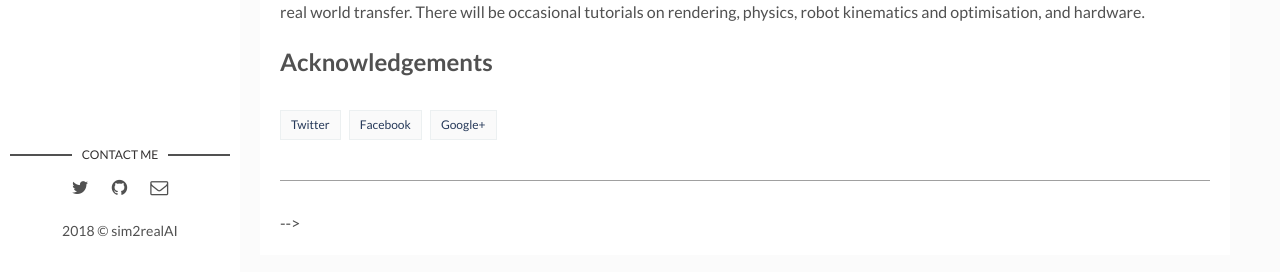
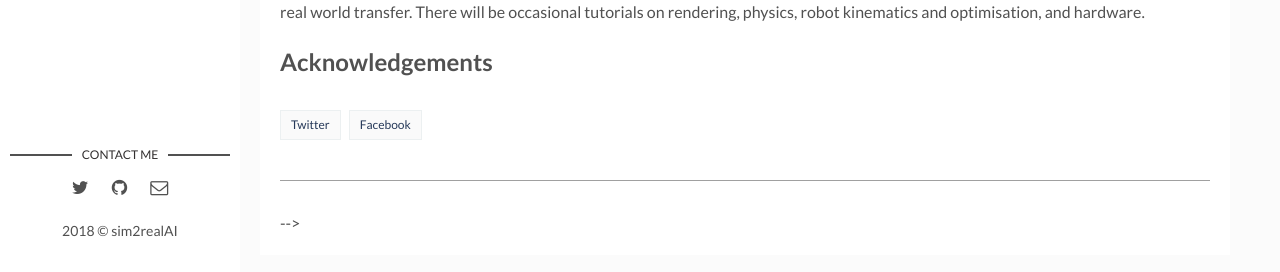
Before and after one commit to sim2realAI/sim2realAI.github.io, a Jekyll site: the page built from _posts/2018-09-24-welcome-to-sim2real-AI.markdown, in a window 1280 px wide and 1099 px high. Shown: the part 824-1096 px from the top of the window. Built offline with Jekyll 4.4.1, drawn with Linux system fonts in a browser that asks for light colours.

Commit message:
update
Signed-off-by: Ankur Handa <handa.ankur@gmail.com>

```diff
--- a/_layouts/post.html
+++ b/_layouts/post.html
@@ -24,7 +24,6 @@
         <div class="page-share">
           <a href="https://twitter.com/intent/tweet?text={{ page.title }}&url={{ site.url }}{{ page.url }}" title="Share on Twitter" rel="nofollow" target="_blank">Twitter</a>
           <a href="https://facebook.com/sharer.php?u={{ site.url }}{{ page.url }}" title="Share on Facebook" rel="nofollow" target="_blank">Facebook</a>
-          <a href="https://plus.google.com/share?url={{ site.url }}{{ page.url }}" title="Share on Google+" rel="nofollow" target="_blank">Google+</a>
         </div>
         <div class="page-tag">
           {% for tag in page.tags %}
--- a/_posts/2018-09-24-welcome-to-sim2real-AI.markdown
+++ b/_posts/2018-09-24-welcome-to-sim2real-AI.markdown
@@ -24,10 +24,3 @@
 
 
 ## Acknowledgements
-
-
-<!--{% highlight python %}
-Acknowledgements
-
-{% endhighlight %}
--->
```
